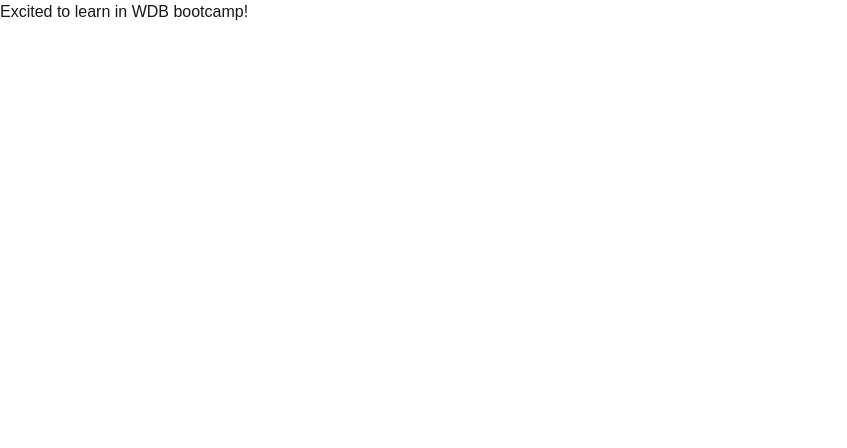
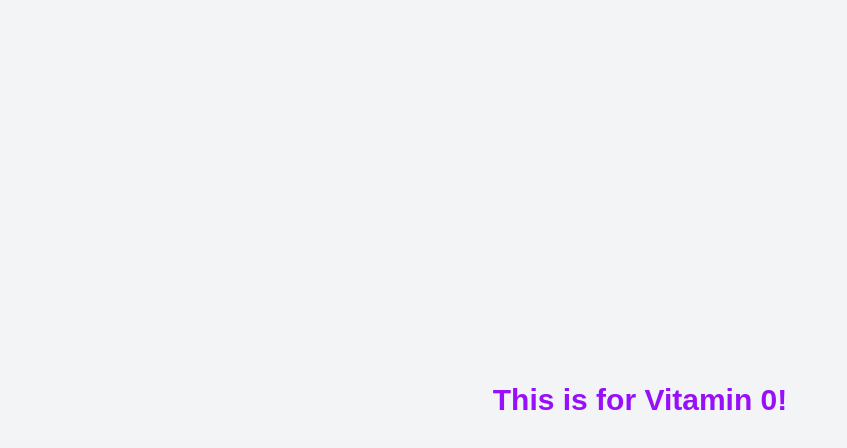
Before and after one commit to richajos34/vitamin0, a Next.js app in the folder my-app/: page / in a window 1280 px wide. Shown: the top 448 px of the page, without its empty margins (0-847 px from the left). Built offline with nearby package versions, Linux system fonts and the light colour scheme.

Commit message:
added new text to page

```diff
--- a/my-app/app/page.tsx
+++ b/my-app/app/page.tsx
@@ -1,11 +1,11 @@
-import Image from "next/image";
+// pages / index . tsx
 
 export default function Home() {
   return (
-    < main className =" min -h - screen flex items - center justify - center bg - white-100" >
-      <h1 className =" text -3 xl font - bold text - black -600" >
-        Excited to learn in WDB bootcamp!
-      </h1 >
-    </ main >
+    <main className="min-h-screen flex items-center justify-center bg-gray-100">
+      <h1 className="text-3xl font-bold text-purple-600" >
+        This is for Vitamin 0!
+      </h1>
+    </main>
   );
 }
```
Also changed, not shown: 1 other file (tests, documents, lock files or other folders).
